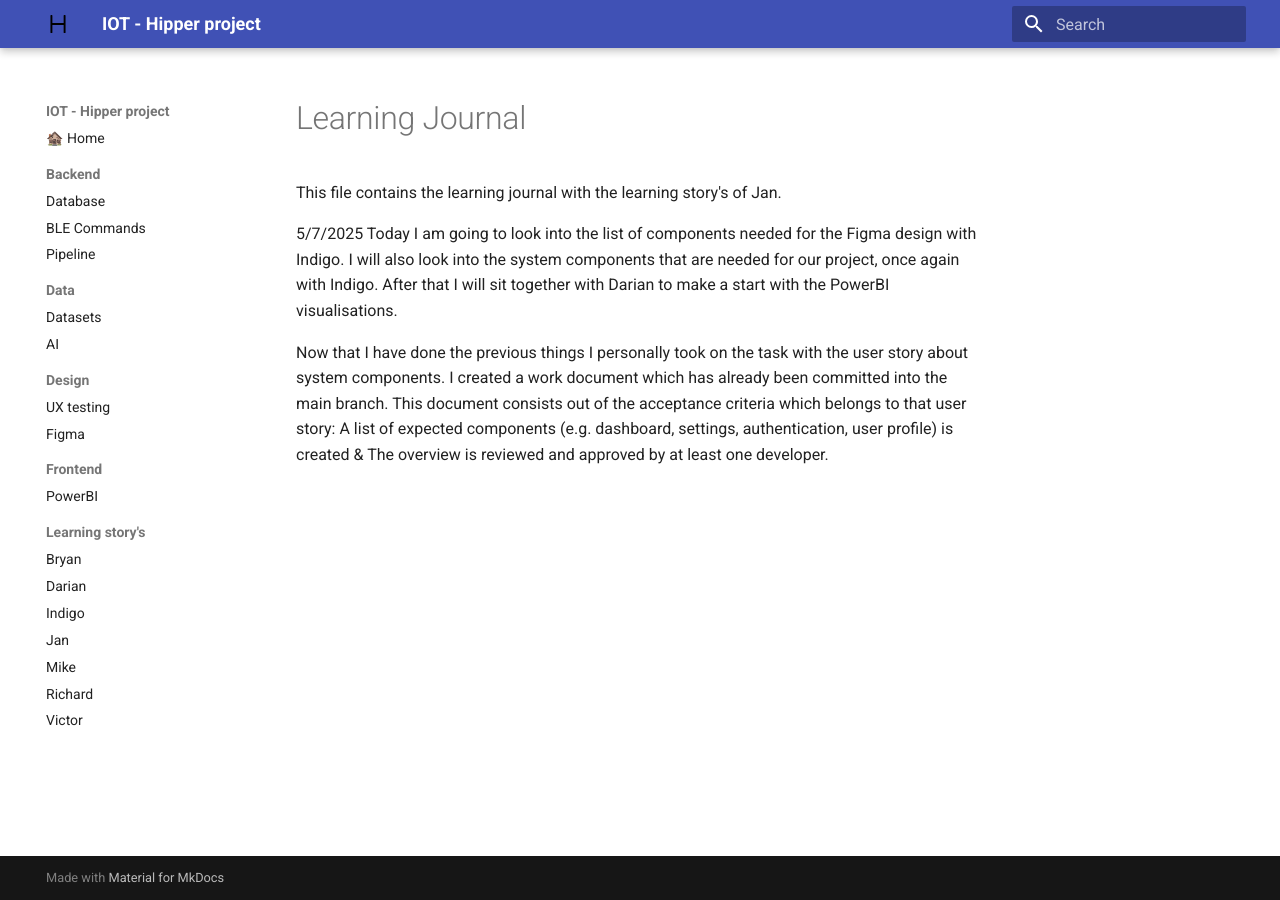
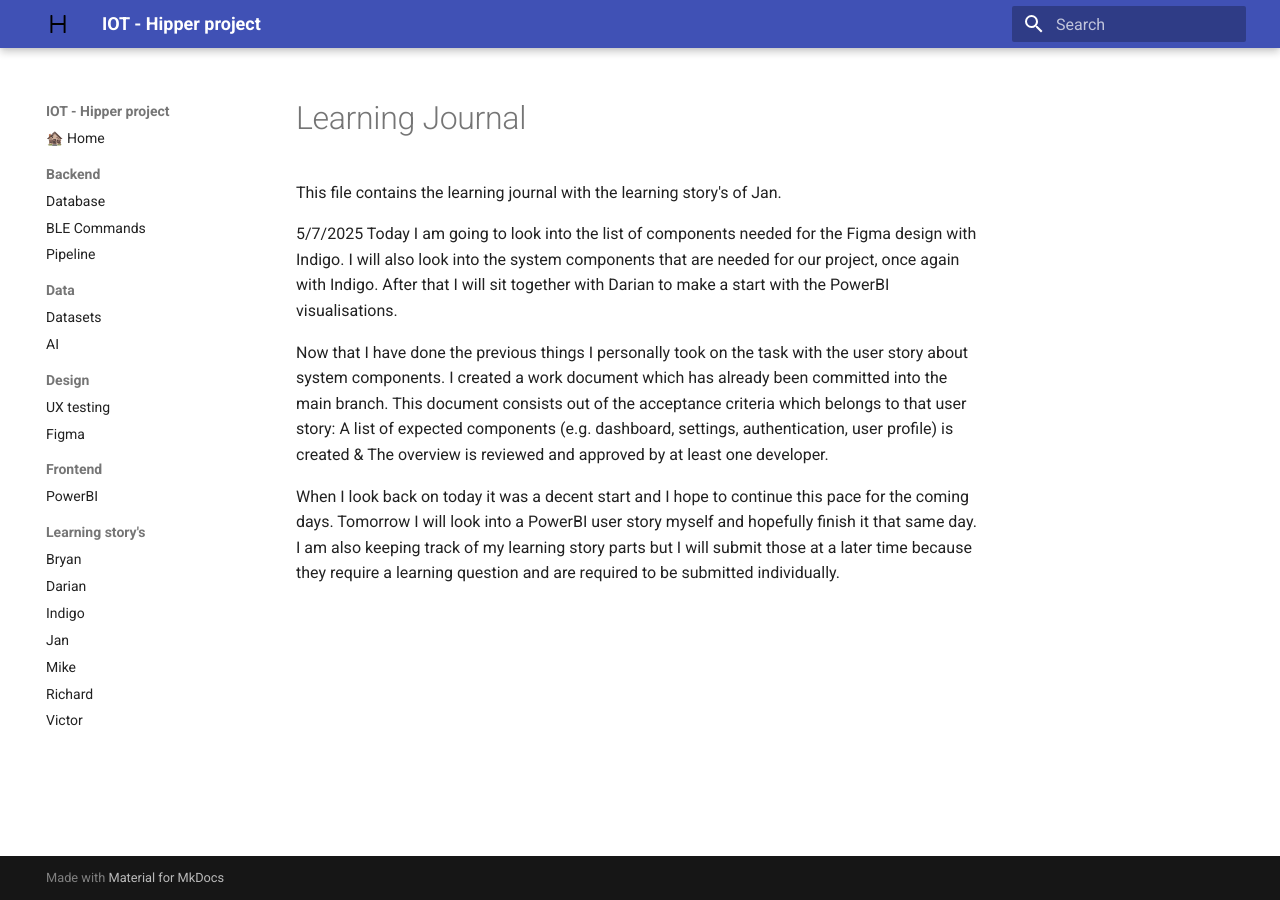
Before and after one commit to Vic-Warden/Digital-Life-Hipper-Monitoring, an MkDocs documentation site: the page built from docs/learning/journalJan.md, in a window 1280 px wide. Built offline with MkDocs 1.6.1 and Material for MkDocs 9.7.7, drawn with Linux system fonts in a browser that asks for light colours.

Commit message:
final journal part 5/7/2025

```diff
--- a/docs/learning/journalJan.md
+++ b/docs/learning/journalJan.md
@@ -6,3 +6,5 @@ This file contains the learning journal with the learning story's of Jan.
 Today I am going to look into the list of components needed for the Figma design with Indigo. I will also look into the system components that are needed for our project, once again with Indigo. After that I will sit together with Darian to make a start with the PowerBI visualisations.
 
 Now that I have done the previous things I personally took on the task with the user story about system components. I created a work document which has already been committed into the main branch. This document consists out of the acceptance criteria which belongs to that user story: A list of expected components (e.g. dashboard, settings, authentication, user profile) is created & The overview is reviewed and approved by at least one developer.
+
+When I look back on today it was a decent start and I hope to continue this pace for the coming days. Tomorrow I will look into a PowerBI user story myself and hopefully finish it that same day. I am also keeping track of my learning story parts but I will submit those at a later time because they require a learning question and are required to be submitted individually.
```
